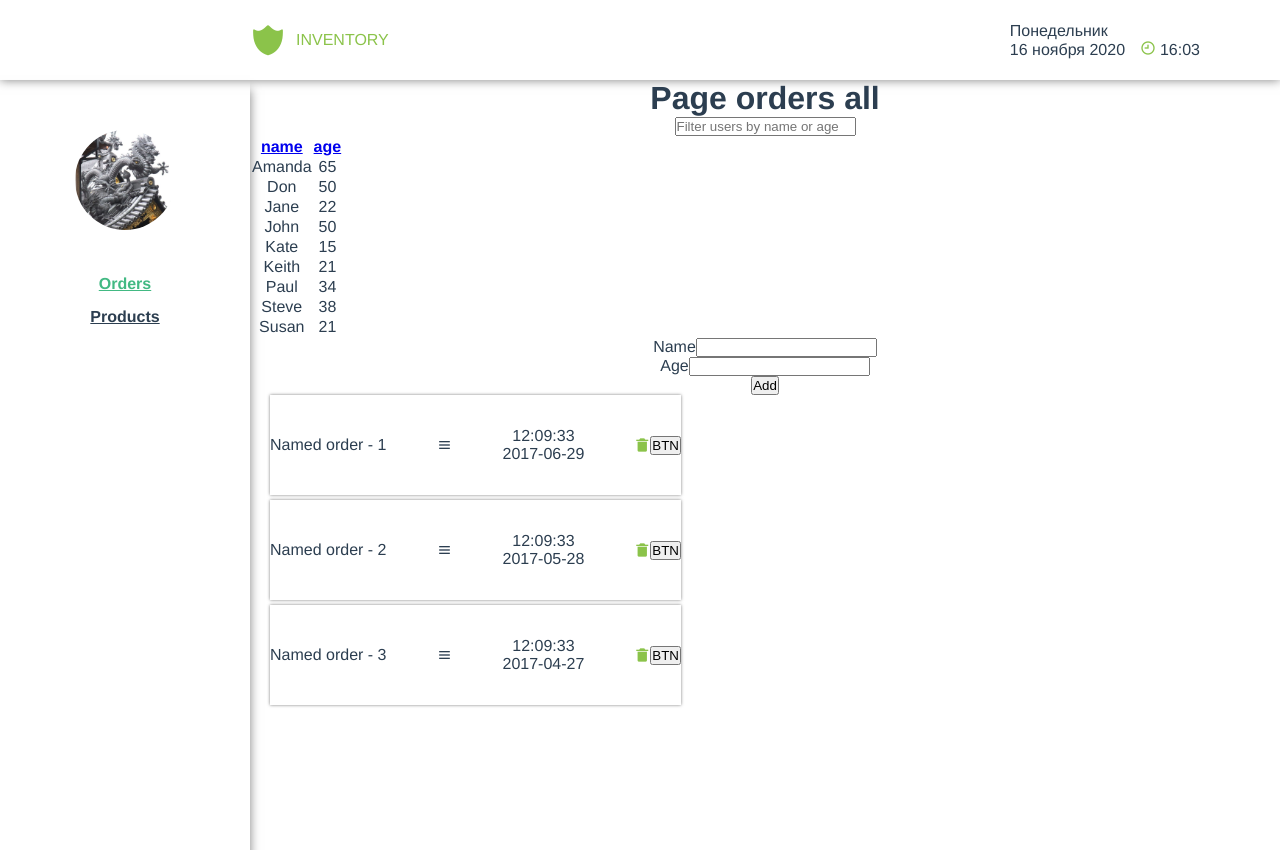
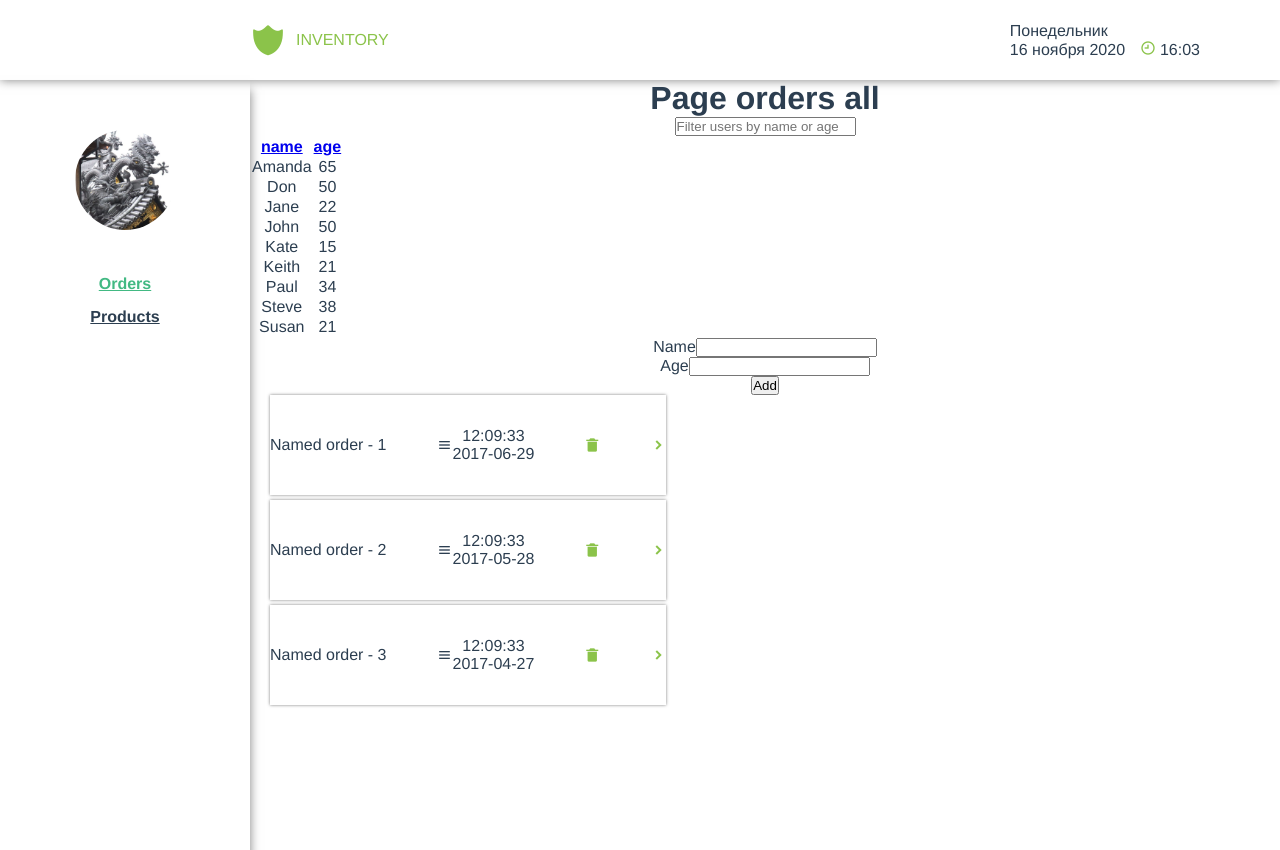
Before and after one commit to Aleksej579/new-order, a Vue app in the folder order/: page / in a window 1280 px wide. Shown: the top 850 px of the page. Built offline with nearby package versions, Linux system fonts and the light colour scheme.

Commit message:
not change this

```diff
--- a/order/src/assets/data_.js
+++ b/order/src/assets/data_.js
@@ -3,19 +3,19 @@ const orders = [
         description: 'Named order - 1',
         date: '2017-06-29',
         time: '12:09:33',
-        get products() { return products }
+        get getProducts() { return products }
     },
     {
         description: 'Named order - 2',
         date: '2017-05-28',
         time: '12:09:33',
-        get products() { return products }
+        get getProducts() { return products }
     },
     {
         description: 'Named order - 3',
         date: '2017-04-27',
         time: '12:09:33',
-        get products() { return products }
+        get getProducts() { return products }
     }
 ];
 const products = [
@@ -57,7 +57,7 @@ const products = [
         id: 3,
         isNew: false,
         photo: './src/assets/monitor2.png',
-        title: 'Monitors LG',
+        title: 'Monitors Lenovo',
         specification: 'Gigabyte Technology GF-5',
         serialNumber: 'SN-13.9876543',
         date: '2017-06-29 12:09:33',
--- a/order/src/components/Orderscomponent.vue
+++ b/order/src/components/Orderscomponent.vue
@@ -1,11 +1,6 @@
 <template>
   <div id="wrapper-orders">
-    <span
-      v-for="item in orders"
-      :key="item"
-      class="item-order"
-      v-bind="this.currentdata"
-    >
+    <span v-for="item in orders" :key="item" class="item-order">
       {{ item.description }}
       <i class="bx bx-menu"></i>
       <div class="wrapper-time_date">
@@ -17,16 +12,18 @@
         </div>
       </div>
       <i class="bx bxs-trash-alt" style="color: #8bc34a"></i>
-      <!-- <i
-        v-bind:class="[show ? 'bx bxs-chevron-left' : 'bx bxs-chevron-right']"
+      <i
+        v-bind:class="[seen ? 'bx bxs-chevron-left' : 'bx bxs-chevron-right']"
         style="color: #8bc34a"
-        @click="show = !show"
-      ></i> -->
-      <button @click="shw">BTN</button>
-      <div v-show="this.currentdata">
-        <span v-for="item_ in item.products" :key="item_" class="item-order">
-          {{ item.products[0].id }}
-          {{ this.currentdata }}
+        @click="shw"
+      ></i>
+      <div v-if="seen">
+        <span v-for="prod in item.getProducts" :key="prod" class="item-order">
+          {{ prod.title }}
+          <!-- <span class="wrapper-price">
+            <span> {{ prod.price[0].value }} $ </span>
+            <span> {{ prod.price[1].value }} UAH </span>
+          </span> -->
         </span>
       </div>
     </span>
@@ -40,14 +37,12 @@ export default {
     return {
       orders: orders,
       products: products,
-      show: false,
-      currentdata: (this.currentdata = false),
+      seen: false,
     };
   },
   methods: {
     shw() {
-      //   this.show = !this.show;
-      this.currentdata = !this.currentdata;
+      this.seen = !this.seen;
     },
   },
 };
```
Lines whose indentation alone changed are shown as unchanged.
